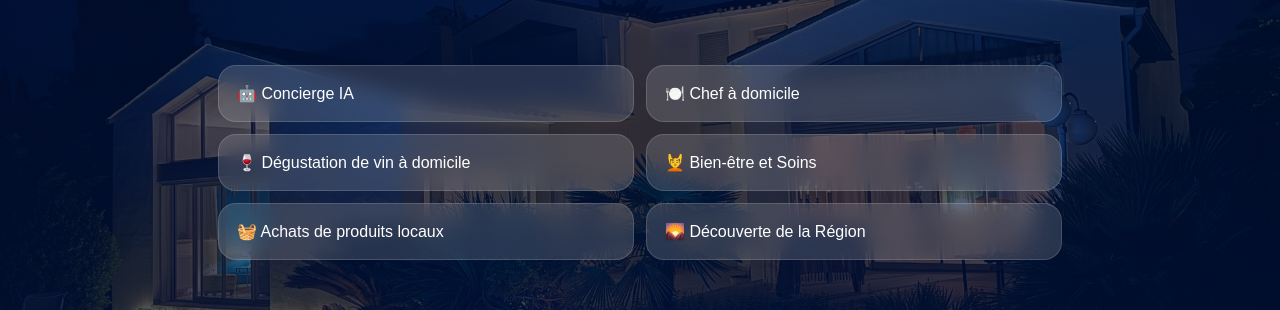
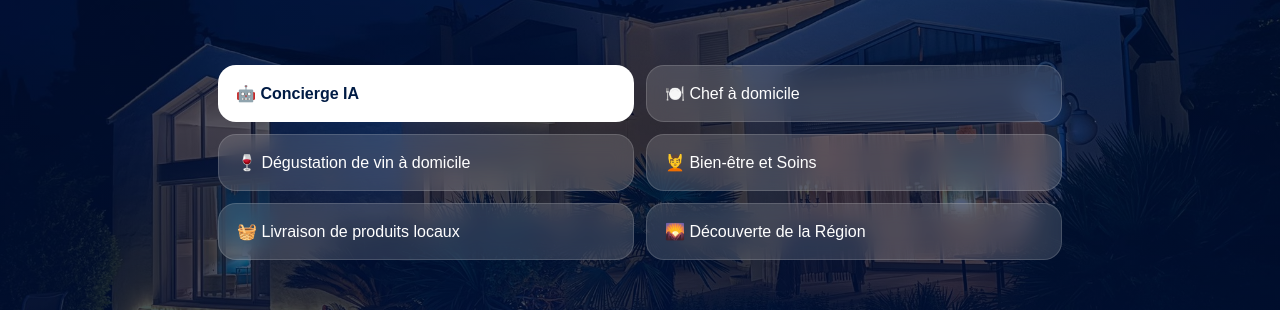
Before and after one commit to samikassab-skc/Nostos_Collection, a plain HTML site: page index.html in a window 1280 px wide. Shown: the part 245-555 px from the top of the page. Drawn offline with Linux system fonts and the light colour scheme.

Commit message:
Update index.html

```diff
--- a/index.html
+++ b/index.html
@@ -144,7 +144,7 @@ body{
 
 <section class="services">
 
-  <button class="service-btn secondary">
+  <button class="service-btn primary">
     🤖 Concierge IA
   </button>
 
@@ -167,7 +167,7 @@ body{
 </button>
 
   <button class="service-btn secondary">
-    🧺 Achats de produits locaux
+    🧺 Livraison de produits locaux
   </button>
 
   <button class="service-btn secondary">
```
